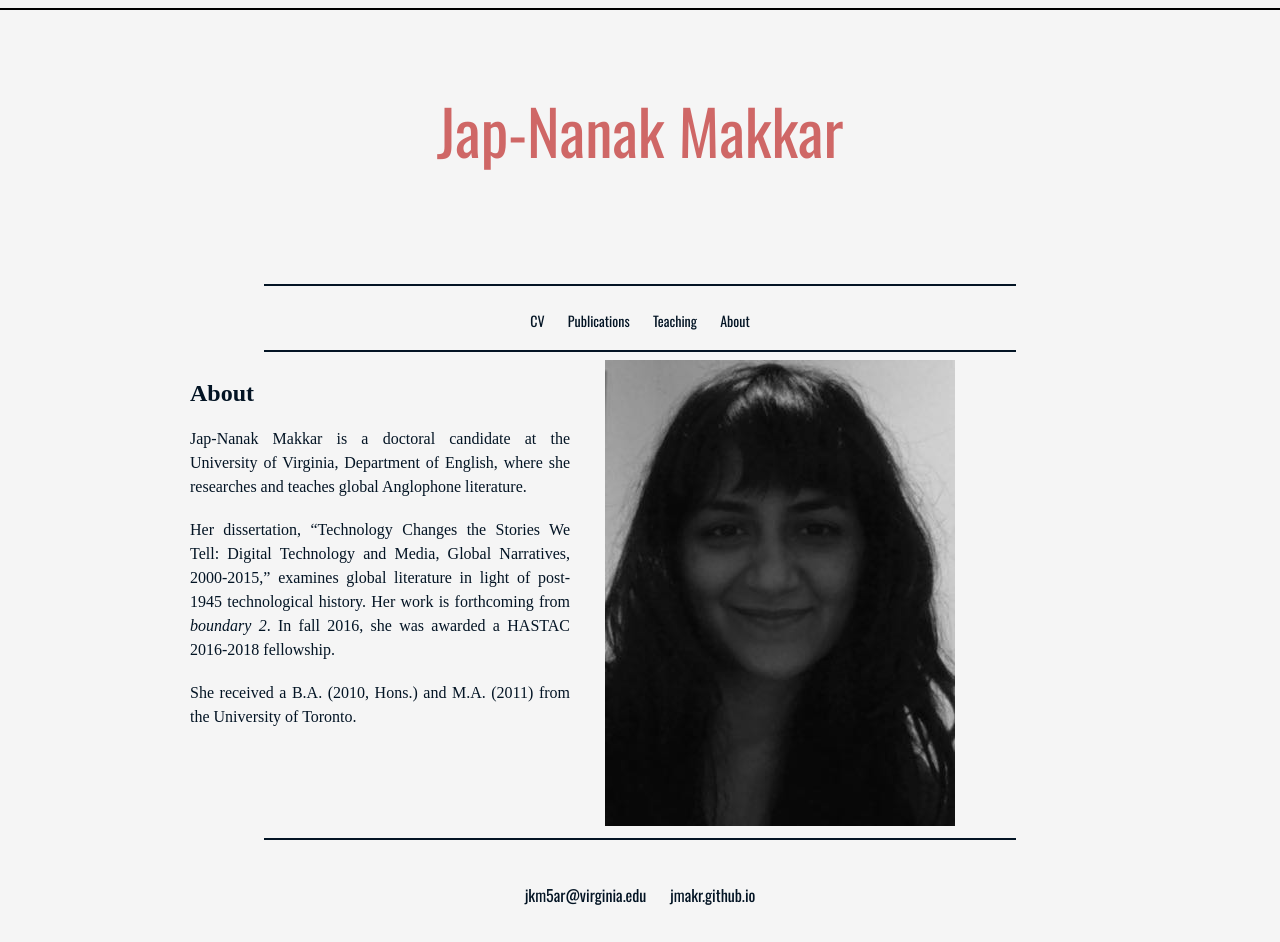
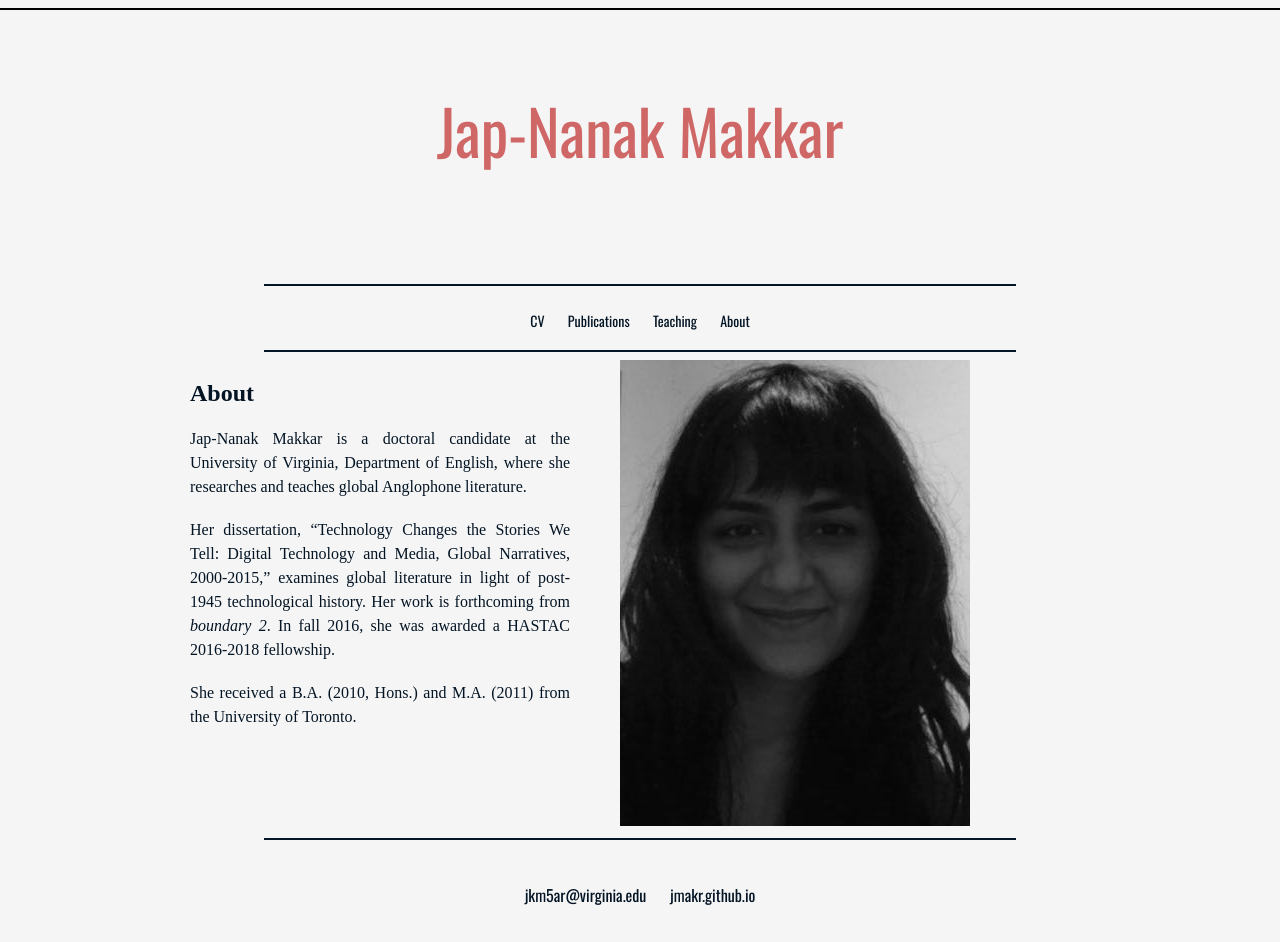
Before and after one commit to jmakr/jmakr.github.io, a Jekyll site: the page built from index.html, in a window 1280 px wide. Built offline with Jekyll 4.4.1, drawn with Linux system fonts in a browser that asks for light colours; some web fonts are replaced.

Commit message:
Update main.css

```diff
--- a/css/main.css
+++ b/css/main.css
@@ -229,7 +229,7 @@
 }
 .imagecenter{
     display: block;
-    text-align:center;
+    float:right;
 
 }
 
```
